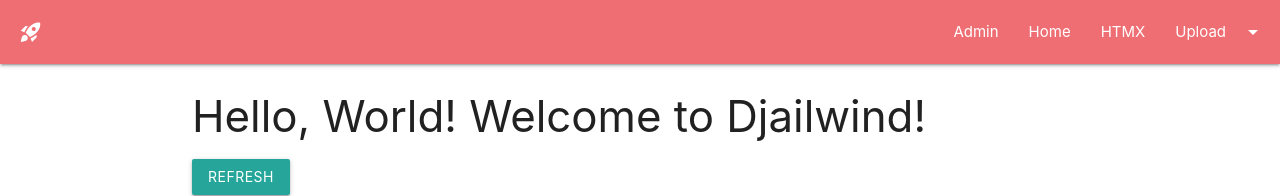
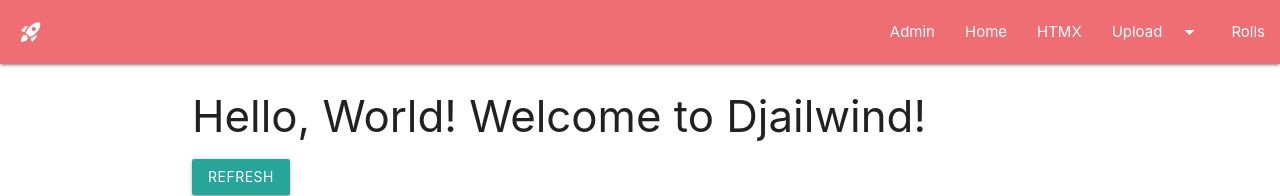
Before and after one commit to Roburlion/djcrud, a Django app: page / in a window 1280 px wide. Shown: the top 196 px of the page. Run offline with Django 5.2, Linux system fonts and the light colour scheme; data comes from the database, SQL or seed files in the repository.

Commit message:
Add link to rolls_page in the navigation menu

```diff
--- a/home/templates/home/base.html
+++ b/home/templates/home/base.html
@@ -27,7 +27,8 @@
                 <li><a href="/htmx_page">HTMX</a></li>
                 <!-- Dropdown Trigger -->
                 <li><a class="dropdown-trigger" href="#!" data-target="dropdown1">Upload<i
-                            class="material-icons right">arrow_drop_down</i></a></li>
+                    class="material-icons right">arrow_drop_down</i></a></li>
+                <li><a href="/rolls_page">Rolls</a></li>
             </ul>
         </div>
     </nav>
```
